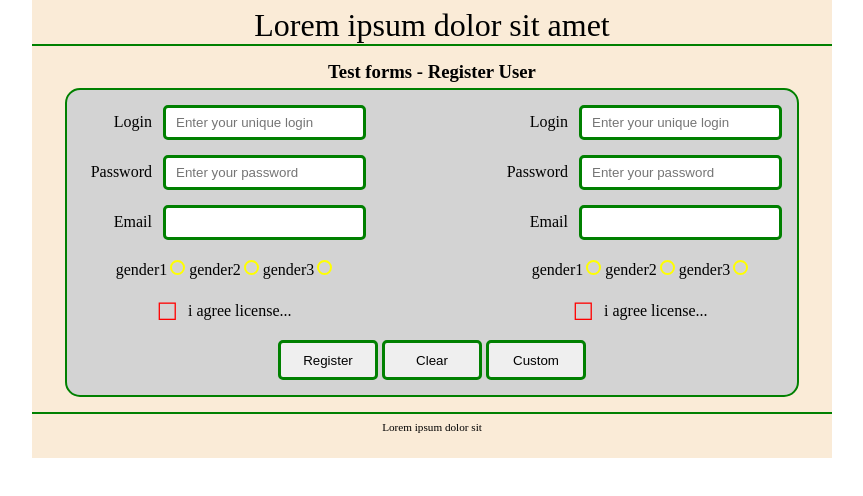
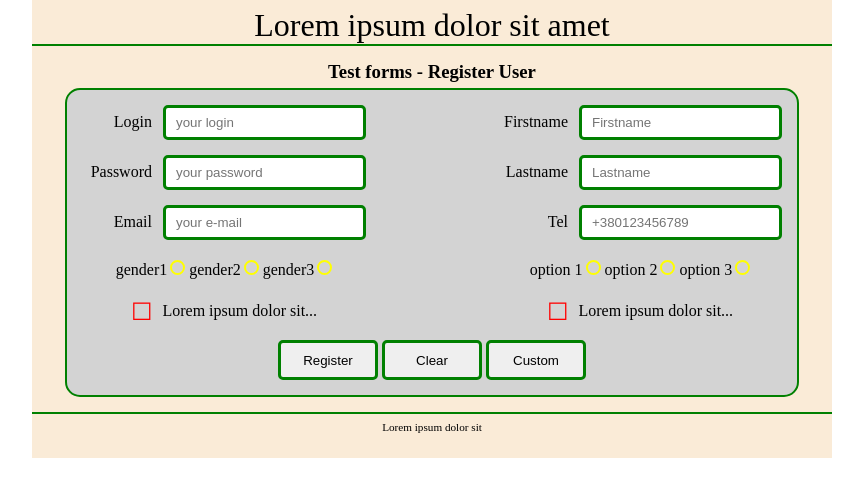
Before and after one commit to ivandovg/web, a plain HTML site: page lesson8/index.html in a window 1280 px wide. Shown: the whole page, without its empty margins (208-1071 px from the left). Drawn offline with Linux system fonts and the light colour scheme.

Commit message:
update style

```diff
--- a/lesson8/index.html
+++ b/lesson8/index.html
@@ -25,18 +25,19 @@
                             <input type="text"
                                 name="userLogin"
                                 id="userLogin"
-                                placeholder="Enter your unique login">
+                                placeholder="your login">
                         </li>
                         <li>
                             <label class="label-text-field" for="userPassword">Password</label>
                             <input type="password"
                                 name="userPassword"
                                 id="userPassword"
-                                placeholder="Enter your password">
+                                placeholder="your password">
                         </li>
                         <li>
                             <label class="label-text-field" for="userEmail">Email</label>
-                            <input type="email" name="userEmail" id="userEmail">
+                            <input type="email" name="userEmail" id="userEmail"
+                            placeholder="your e-mail">
                         </li>
                         <li class="radio-test">
                             <label>
@@ -66,49 +67,53 @@
                                 <input type="checkbox"
                                 name="userLicense1"
                                 id="userLicense1">
-                                <span>i agree license...</span>
+                                <span>Lorem ipsum dolor sit...</span>
                             </label>
                         </li>
                     </ul>
+
                     <ul>
                         <li>
-                            <label class="label-text-field" for="userLogin">Login</label>
+                            <label class="label-text-field" for="userFirstname">Firstname</label>
                             <input type="text"
-                                name="userLogin"
-                                id="userLogin"
-                                placeholder="Enter your unique login">
+                                name="userFirstname"
+                                id="userFirstname"
+                                placeholder="Firstname">
                         </li>
                         <li>
-                            <label class="label-text-field" for="userPassword">Password</label>
-                            <input type="password"
-                                name="userPassword"
-                                id="userPassword"
-                                placeholder="Enter your password">
+                            <label class="label-text-field" for="userLastname">Lastname</label>
+                            <input type="text"
+                                name="userLastname"
+                                id="userLastname"
+                                placeholder="Lastname">
                         </li>
                         <li>
-                            <label class="label-text-field" for="userEmail">Email</label>
-                            <input type="email" name="userEmail" id="userEmail">
+                            <label class="label-text-field" for="userTel">Tel</label>
+                            <input type="tel"
+                                name="userTel"
+                                id="userTel"
+                                placeholder="+380123456789">
                         </li>
                         <li class="radio-test">
                             <label>
-                                <input type="radio" name="pol"
-                                    id="gender1"
-                                    value="gender1">
-                                <span>gender1</span>
+                                <input type="radio" name="types"
+                                    id="option1"
+                                    value="option1">
+                                <span>option 1</span>
                             </label>
 
                             <label>
-                                <input type="radio" name="pol"
-                                    id="gender2"
-                                    value="gender2">
-                                <span>gender2</span>
+                                <input type="radio" name="types"
+                                    id="option2"
+                                    value="option2">
+                                <span>option 2</span>
                             </label>
 
                             <label>
-                                <input type="radio" name="pol"
-                                    id="gender3"
-                                    value="gender3">
-                                <span>gender3</span>
+                                <input type="radio" name="types"
+                                    id="option3"
+                                    value="option3">
+                                <span>option 3</span>
                             </label>
                         </li>
 
@@ -117,7 +122,7 @@
                                 <input type="checkbox"
                                 name="userLicense2"
                                 id="userLicense2">
-                                <span>i agree license...</span>
+                                <span>Lorem ipsum dolor sit...</span>
                             </label>
                         </li>
                     </ul>
--- a/lesson8/style.css
+++ b/lesson8/style.css
@@ -70,6 +70,7 @@
 .register-form [type="email"],
 .register-form [type="submit"],
 .register-form [type="reset"],
+.register-form [type="tel"],
 #btnCustom{
     padding: 7px 10px;
     border: 3px solid green;
@@ -79,7 +80,8 @@
 
 .register-form [type="text"]:focus,
 .register-form [type="password"]:focus,
-.register-form [type="email"]:focus{
+.register-form [type="email"]:focus,
+.register-form [type="tel"]:focus{
     border: 3px solid yellow;
     outline: none;
 }
@@ -117,10 +119,6 @@
     transition: all .4s;
 }
 
-/* .radio-test [type="radio"] + span{
-    color: yellow;
-} */
-
 .radio-test [type="radio"]:checked + span{
     color: green;
 }
@@ -137,6 +135,13 @@
 #userLicense1 + span,
 #userLicense2 + span{
     position: relative;
+    transition: all .8s;
+}
+
+#userLicense1 + span:hover,
+#userLicense2 + span:hover{
+    color: white;
+    text-shadow: 0px 0px 7px rgba(0,0,0,0.7);
 }
 
 #userLicense1 + span::before,
@@ -178,4 +183,8 @@
         flex-direction: column;
         justify-content: space-around;
     }
+
+    .register-form > div > ul + ul{
+        margin-top: 20px;
+    }
 }
```
